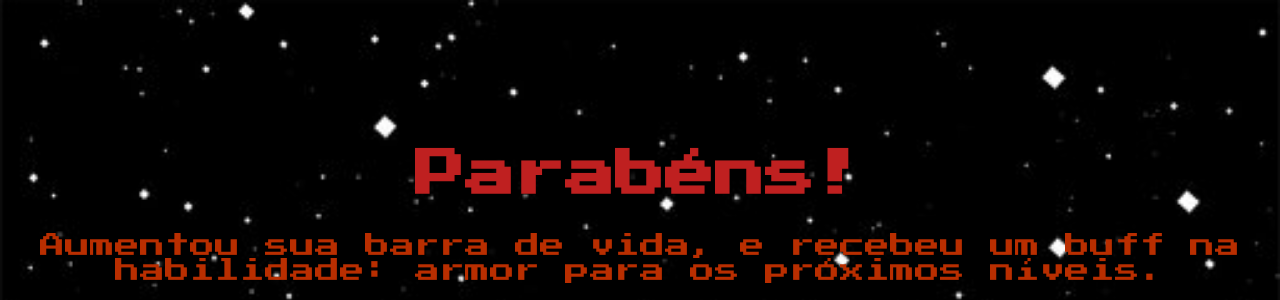
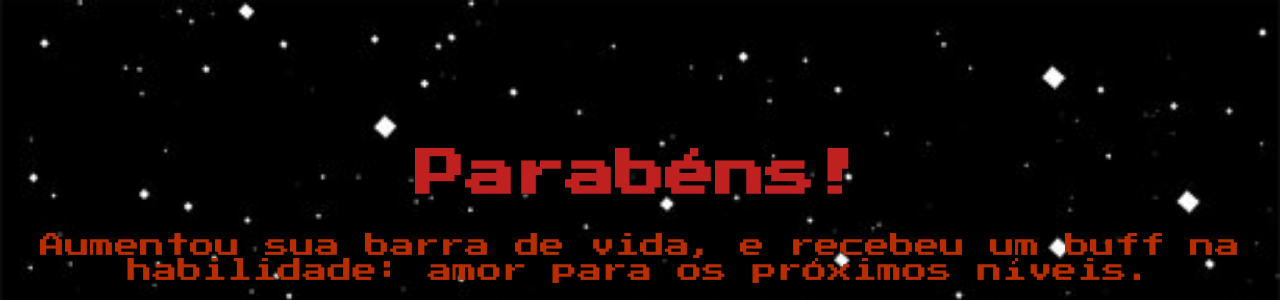
Before and after one commit to labyrinthofblue/gamestart, a plain HTML site: page multiplayer.html in a window 1280 px wide. Shown: the top 300 px of the page. Drawn offline with Linux system fonts and the light colour scheme.

Commit message:
Update multiplayer.html

```diff
--- a/multiplayer.html
+++ b/multiplayer.html
@@ -19,7 +19,7 @@
     <br><br><br><br><br><br>
     <h1> Parabéns! </h1>
     <p>
-        Aumentou sua barra de vida, e recebeu um buff na habilidade: armor para os próximos níveis.
+        Aumentou sua barra de vida, e recebeu um buff na habilidade: amor para os próximos níveis.
     </p>
     <p class="p2">
         Também ganhou um companheiro de time até o último level.
```
